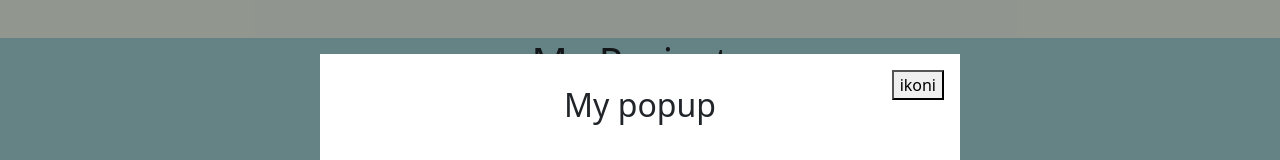
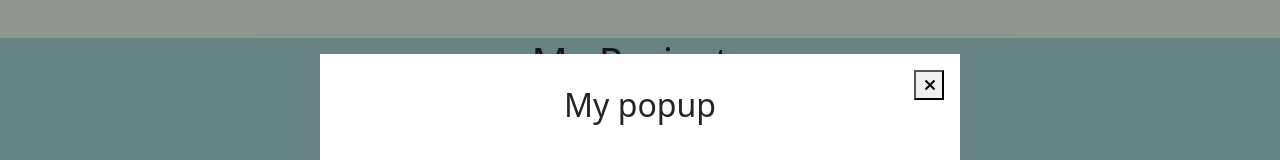
Before and after one commit to ViliRaunola/MyWebsite, a React (Create React App) app in the folder client/: page / in a window 1280 px wide. Both pictures are taken after a click on the button "Popup". Shown: the part 872-1032 px from the top of the page. Built offline with nearby package versions, Linux system fonts and the light colour scheme.

Commit message:
popup works & icon added to close button

```diff
--- a/client/src/components/Popup.js
+++ b/client/src/components/Popup.js
@@ -1,6 +1,7 @@
 import React from 'react'
 import './Popup.css'
 import {useRef, useEffect} from 'react'
+import {GoX} from 'react-icons/go'
 
 function Popup(props) {
 
@@ -27,7 +28,9 @@ function Popup(props) {
     return (props.trigger) ? (
         <div className='popup'>
             <div ref={popupRef} className='popup-inner'>
-                <button className='button-close' onClick={ () => props.setTrigger(false)}>ikoni</button>
+                <button className='button-close' onClick={ () => props.setTrigger(false)} style={{width: '30px', height: '30px', alignItems: 'center', justifyContent: 'center'}}>
+                    <GoX style={{marginBottom: '0.2em', marginRight: '0.3em'}}></GoX>
+                </button>
                 {props.children}
             </div>
         </div>
```
